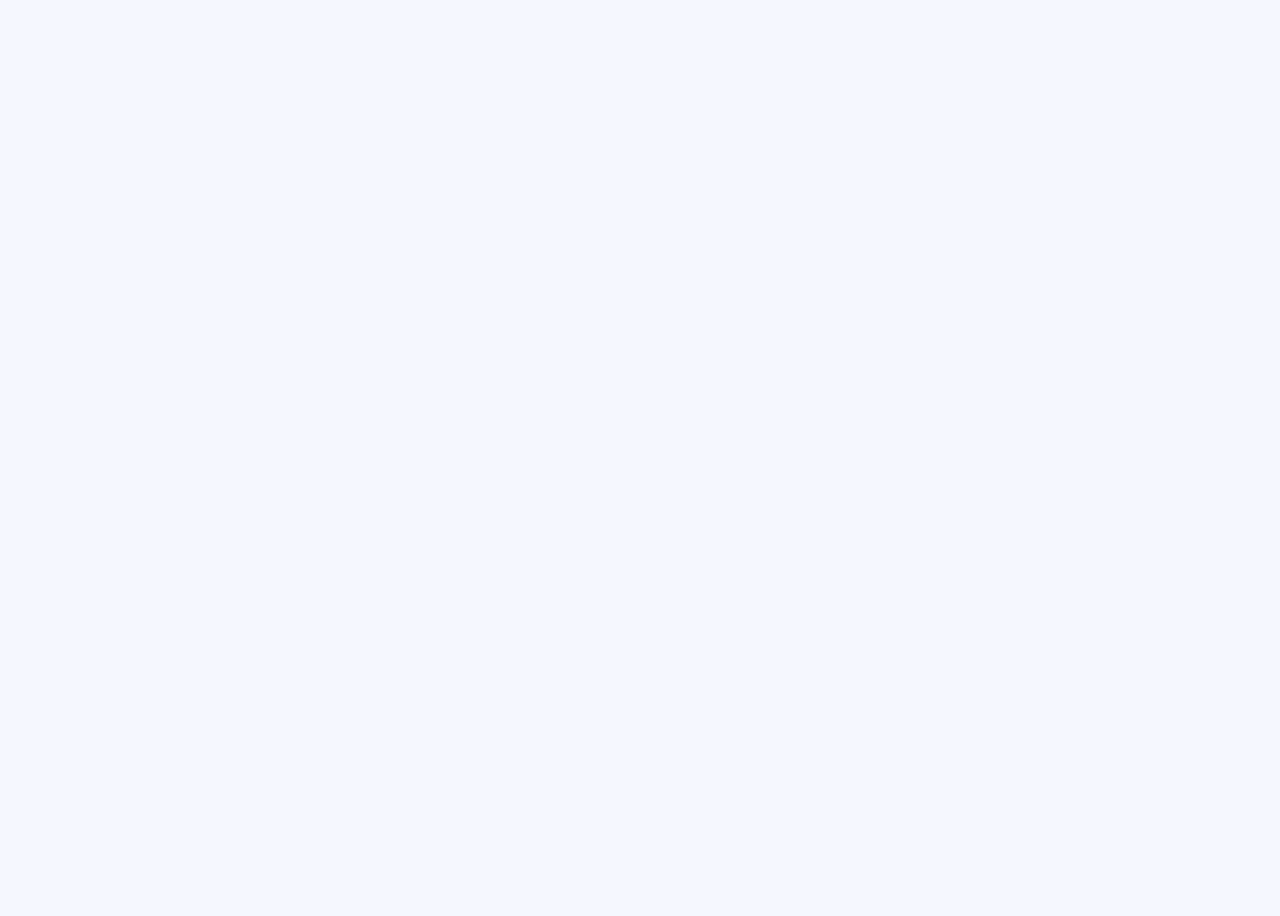
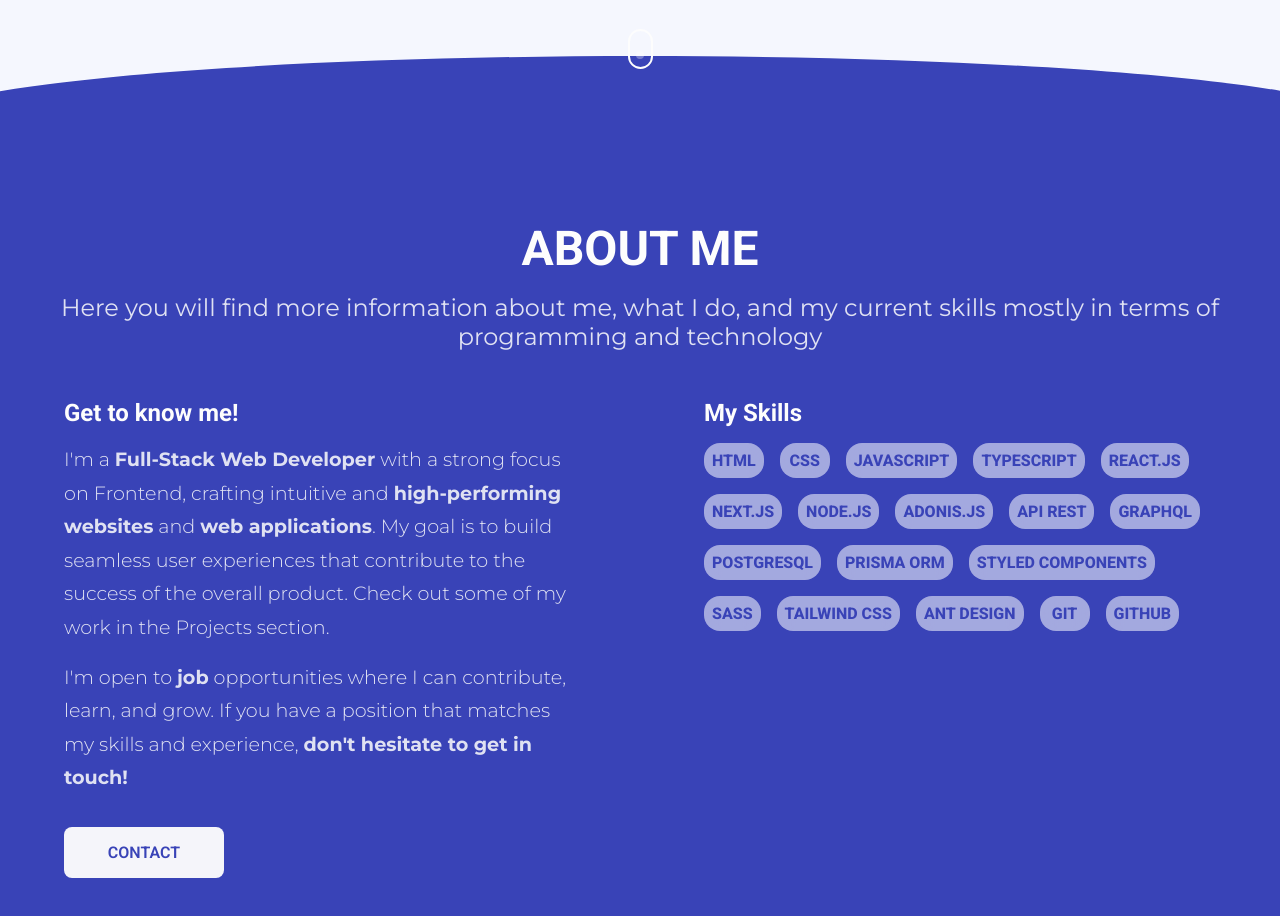
Before and after one commit to joaosilva-web/portfolio-2025, a React (Vite) app: page / in a window 1280 px wide. Shown: the part 680-1596 px from the top of the page. Before the commit the page ends 800 px from the top, so only its background shows below. Built offline with nearby package versions, Linux system fonts and the light colour scheme.

Commit message:
create about component
Create about component and adjust some styles in another components

```diff
--- a/src/App.tsx
+++ b/src/App.tsx
@@ -3,6 +3,7 @@ import { defaultTheme } from "./styles/themes/default";
 import { GlobalStyle } from "./styles/globals";
 import { Header } from "./components/HeaderComponent/Header";
 import { HomeHero } from "./components/HomeHero/HomeHero";
+import { About } from "./components/About/About";
 
 function App() {
 
@@ -12,6 +13,7 @@ function App() {
       <Header/>
 
       <HomeHero/>
+      <About/>
     </ThemeProvider>
 
   )
--- /dev/null
+++ b/src/components/About/About.styles.ts
@@ -0,0 +1,91 @@
+import styled from "styled-components";
+
+export const About = styled.section`
+    min-height: 100vh;
+    text-align: center;
+    background-color: ${props => props.theme.primary};
+    position: relative;
+    padding-bottom: 2rem;
+
+    h2 {
+        padding-top: 6.25rem;
+        text-transform: uppercase;
+        font-size: 3rem;
+        color: ${props => props.theme.white};
+    }
+
+    p {
+        color: ${props => props.theme.white};
+        max-width: 1200px;
+        margin: 1rem auto 0 auto;
+        font-size: 1.5rem;
+        opacity: 0.85;
+    }
+`
+
+export const CurveBg = styled.div`
+position: absolute;
+    width: 100%;
+    height: 77px;
+    display: block;
+    margin-top: calc(-4rem);
+    z-index: -1;
+    text-align: center;
+    background-image: url("../../../public/curve.svg");
+    background-position:top;
+    background-size: cover;
+    background-repeat: no-repeat;
+`
+
+export const AboutContainer = styled.div`
+    width: 100%;
+    display: flex;
+    justify-content: space-around;
+`
+
+export const W50Container = styled.div`
+    padding-top: 3rem;
+    width: 40%;
+
+    display: flex;
+    flex-direction: column;
+
+    h3 {
+        text-align: left;
+        font-size: 1.5rem;
+        color: ${props => props.theme.white};
+        /* padding: 0 2rem; */
+    }
+
+    p {
+        text-align: left;
+        font-size: 1.2rem;
+        font-weight: 300;
+        line-height: 1.75;
+        /* padding: 0 2rem; */
+    }
+`
+
+export const SkillsContainer = styled.div`
+    margin-top: 1rem;
+    display: flex;
+    flex-wrap: wrap;
+    gap: 1rem;
+`
+
+export const SkillCard = styled.div`
+    min-width: 50px;
+    min-height: 30px;
+    background: rgba(245, 247, 254, 0.57);
+    border-radius: 16px;
+    backdrop-filter: blur( 8px );
+    -webkit-backdrop-filter: blur( 4px );
+    color: ${props => props.theme.primary};
+
+    display: flex;
+    justify-content: center;
+    align-items: center;
+    padding: .5rem;
+    font-weight: 800;
+    text-transform: uppercase;
+`
--- /dev/null
+++ b/src/components/About/About.tsx
@@ -0,0 +1,48 @@
+import { Button } from "../Button/Button.tsx";
+import * as S from "./About.styles.ts";
+
+export function About() {
+
+    const skillsData = [
+        {name: "HTML"},
+        {name: "CSS"},
+        {name: "Javascript"},
+        {name: "typescript"},
+        {name: "react.js"},
+        {name: "next.js"},
+        {name: "node.js"},
+        {name: "adonis.js"},
+        {name: "api rest"},
+        {name: "graphql"},
+        {name: "postgresql"},
+        {name: "Prisma orm"},
+        {name: "styled components"},
+        {name: "sass"},
+        {name: "tailwind css"},
+        {name: "ant design"},
+        {name: "git"},
+        {name: "github"},
+
+    ]
+    return(
+        <S.About>
+            <S.CurveBg/>
+            <h2>About Me</h2>
+            <p>Here you will find more information about me, what I do, and my current skills mostly in terms of programming and technology</p>
+            <S.AboutContainer>
+                <S.W50Container>
+                    <h3>Get to know me!</h3>
+                    <p>I'm a <b>Full-Stack Web Developer</b> with a strong focus on Frontend, crafting intuitive and <b>high-performing websites</b> and <b>web applications</b>. My goal is to build seamless user experiences that contribute to the success of the overall product. Check out some of my work in the Projects section.</p>
+                    <p>I'm open to <b>job</b> opportunities where I can contribute, learn, and grow. If you have a position that matches my skills and experience, <b>don't hesitate to get in touch!</b></p>
+                    <Button  style={{marginTop: '2rem'}} variant="white" size="sm">contact</Button>
+                </S.W50Container>
+                <S.W50Container>
+                    <h3>My Skills</h3>
+                    <S.SkillsContainer>
+                    {skillsData.map(skill => (<S.SkillCard>{skill.name}</S.SkillCard>))}
+                   </S.SkillsContainer>
+                </S.W50Container>
+            </S.AboutContainer>
+        </S.About>
+    )
+}
--- a/src/components/Button/Button.styles.ts
+++ b/src/components/Button/Button.styles.ts
@@ -1,22 +1,38 @@
 import styled from "styled-components";
 
-export const Button = styled.button`
-    padding: 1.5rem 8rem;
+interface IButtonProps {
+    variant: 'primary' | 'white'
+    size: 'sm' | 'md' | 'lg'
+}
 
-    background-color: ${props => props.theme.primary};
-    color: ${props => props.theme.white};
+const sizeVariant = {
+    sm: {size: "10rem", fontSize: "1rem"},
+    md: {size: "12rem", fontSize: "1.25rem"},
+    lg: {size: "14rem", fontSize: "1.5rem"},
+  };
+
+
+export const Button = styled.button<IButtonProps>`
+    padding: 1rem 2rem;
+    width: ${props => sizeVariant[props.size].size};
+    font-size: ${props => sizeVariant[props.size].fontSize};
+
+    background-color: ${props => props.variant === 'primary' ? props.theme.primary : props.theme[props.variant]};
+    color: ${props =>  props.variant === 'primary' ? props.theme.white : props.theme.primary};
+    opacity: 0.96;
+
 
     font-family: 'Roboto';
     font-weight: 600;
-    font-size: 1.5rem;
+    text-transform: uppercase;
 
     border-radius: 8px;
     transition: all .2s ease;
 
     &&:hover {
-        background-color: ${props => props.theme.hover};
+        opacity: 1;
         cursor: pointer;
-        padding: 1.5rem 8.2rem
+        transform: translateY(-0.15rem);
     }
 `
 
--- a/src/components/Button/Button.tsx
+++ b/src/components/Button/Button.tsx
@@ -1,12 +1,14 @@
 import * as S from "./Button.styles.ts";
 
-interface IButtonProps {
-    children: React.ReactNode
-    isAnchor?: boolean
-    href?: string
-}
-export function Button({children, isAnchor = false, href}: IButtonProps) {
+interface IButtonProps extends React.ButtonHTMLAttributes<HTMLButtonElement> {
+    children: React.ReactNode;
+    variant?: "primary" | "white";
+    size?: "sm" | "md" | "lg";
+    isAnchor?: boolean;
+    href?: string;
+  }
+export function Button({ children, variant = 'primary', size="lg", isAnchor = false, href, ...rest}: IButtonProps) {
     return(
-        isAnchor? (<S.Anchor href={href}><S.Button>{children}</S.Button></S.Anchor>) : (<S.Button>{children}</S.Button>)
+        isAnchor? (<S.Anchor href={href}><S.Button variant={variant} size={size} {...rest}>{children}</S.Button></S.Anchor>) : (<S.Button variant={variant} size={size} {...rest}>{children}</S.Button>)
     )
 }
--- a/src/components/HomeHero/HomeHero.styles.ts
+++ b/src/components/HomeHero/HomeHero.styles.ts
@@ -2,7 +2,7 @@ import styled, { keyframes } from "styled-components";
 
 export const HomeHeroContainer = styled.div`
 height: calc(100vh - 5rem); //view port height minus Header height
-
+margin-top: 5rem; //margin top to space the header height
 display: flex;
 flex-direction: column;
 justify-content: center;
@@ -10,16 +10,16 @@ align-items: center;
 
 h1 {
     color: ${props => props.theme.primaryText};
-    font-size: 5rem;
+    font-size: 4rem;
     font-weight: 900;
     text-align: center;
 }
 
 p {
     color: ${props => props.theme.secondaryText};
-    font-size: 2rem;
+    font-size: 1.5rem;
     text-align: center;
-    max-width: 1200px;
+    max-width: 1000px;
 
     margin: 2rem 0 4rem 0;
 }
@@ -35,22 +35,21 @@ const wheel = keyframes`
 export const Mouse = styled.div`
     width: 25px;
     height: 40px;
-    border: 2px solid ${props => props.theme.primaryText};
+    border: 2px solid ${props => props.theme.white};
     border-radius: 16px;
     overflow: hidden;
     position: relative;
-    transform: translateY(calc(15vh));
+    transform: translateY(calc(18vh));
 
     &&::before {
     content: '';
-    position: absolute;
     width: 8px;
     height: 8px;
     position: absolute;
     top: 7px;
     left: 50%;
     transform: translateX(-50%);
-    background-color: #333;
+    background-color: ${props => props.theme.white};
     border-radius: 50%;
     opacity: 1;
     animation: ${wheel} 1.3s infinite;
--- a/src/styles/themes/default.ts
+++ b/src/styles/themes/default.ts
@@ -7,5 +7,6 @@ export const defaultTheme = {
     primaryText: "#1D265E",
     secondaryText: "#474c63",
     backGroundColor: "#F5F7FE",
-    white: "#FDFDFD"
+    white: "#FDFDFD",
+    hoverWhite: "#FEFEFE"
 }
```
Also changed, not shown: public/curve.png (added), public/curve.svg (added).
